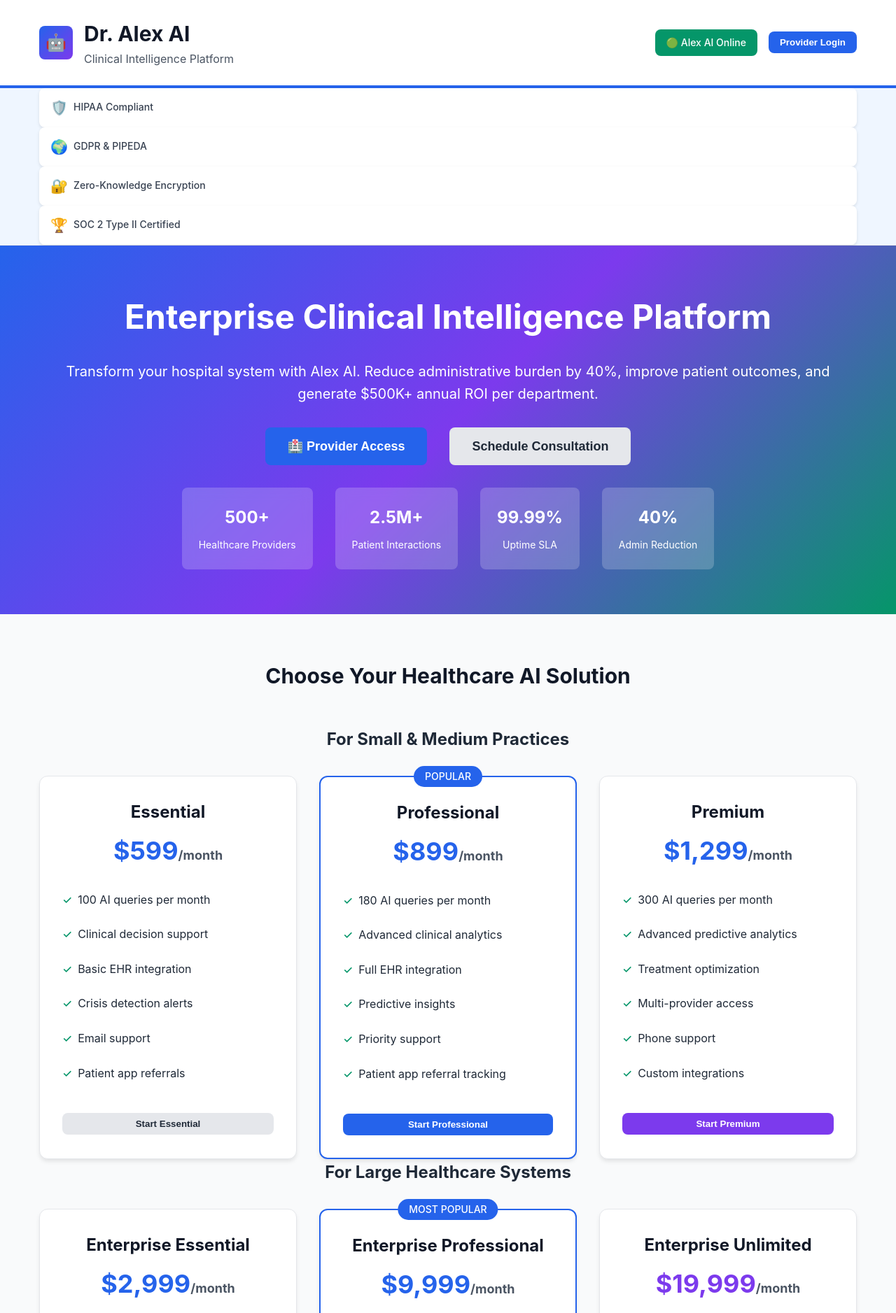
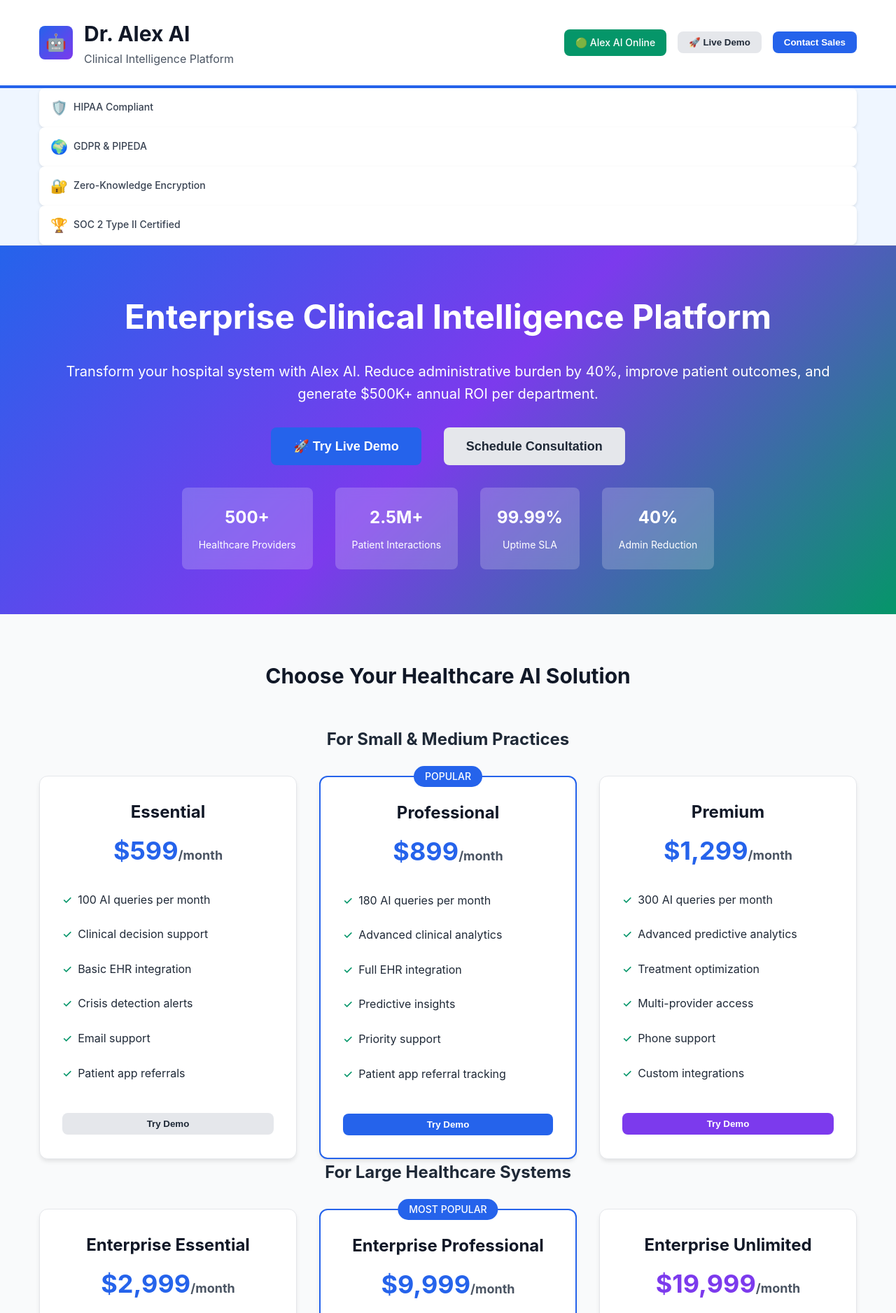
Before and after one commit to jahboukie/dralexai-provider-platform, a website: page public/index.html in a window 1280 px wide. Shown: the top 1877 px of the page at 70% size. Drawn offline with Linux system fonts and the light colour scheme.

Commit message:
Remove authentication barriers for VC demo and prepare fresh Vercel deployment
 Landing Page Updates:
- Removed all login requirements from main landing page
- Changed all CTA buttons to point to live demo instead of login
- Added prominent 'Try Live Demo' buttons throughout
- Created contact section for VC inquiries
- Updated pricing tiers to showcase demo access

 Deployment Preparation:
- Updated vercel.json with new deployment name 'dralexai-platform-v2'
- Added environment variables configuration
- Added deployment scripts to package.json
- Configured for fresh deployment to avoid caching issues

 VC-Friendly Features:
- Easy access to platform without authentication barriers
- Professional contact information and sales links
- Live demo access for immediate evaluation
- Enterprise pricing contact options

Ready for fresh Vercel deployment to www.dralexai.com

```diff
--- a/package.json
+++ b/package.json
@@ -16,7 +16,9 @@
     "migrate:status": "node database/migrate.js status",
     "audit:security": "npm audit --audit-level moderate",
     "lint": "eslint . --ext .js",
-    "lint:fix": "eslint . --ext .js --fix"
+    "lint:fix": "eslint . --ext .js --fix",
+    "deploy": "vercel --prod",
+    "deploy:preview": "vercel"
   },
   "keywords": [
     "healthcare",
--- a/public/index.html
+++ b/public/index.html
@@ -23,7 +23,8 @@
                 <div class="status-badge">
                     <span>🟢 Alex AI Online</span>
                 </div>
-                <button class="btn btn-primary" onclick="window.location.href='/login'">Provider Login</button>
+                <button class="btn btn-secondary" onclick="window.location.href='/dashboard'">🚀 Live Demo</button>
+                <button class="btn btn-primary" onclick="scrollToContact()">Contact Sales</button>
             </div>
         </div>
     </header>
@@ -58,10 +59,10 @@
             <h2 class="text-5xl font-bold mb-6">Enterprise Clinical Intelligence Platform</h2>
             <p class="text-xl mb-8">Transform your hospital system with Alex AI. Reduce administrative burden by 40%, improve patient outcomes, and generate $500K+ annual ROI per department.</p>
 
-            <!-- Provider Access CTA -->
+            <!-- Demo Access CTA -->
             <div class="hero-cta mb-8">
-                <button class="btn btn-primary btn-large mr-4" onclick="window.location.href='/login'">
-                    🏥 Provider Access
+                <button class="btn btn-primary btn-large mr-4" onclick="window.location.href='/dashboard'">
+                    🚀 Try Live Demo
                 </button>
                 <button class="btn btn-secondary btn-large" onclick="scrollToContact()">
                     Schedule Consultation
@@ -113,7 +114,7 @@
                                 <li><span class="feature-icon check">✓</span> Email support</li>
                                 <li><span class="feature-icon check">✓</span> Patient app referrals</li>
                             </ul>
-                            <button class="btn btn-secondary" style="width: 100%;" onclick="window.location.href='/login'">Start Essential</button>
+                            <button class="btn btn-secondary" style="width: 100%;" onclick="window.location.href='/dashboard'">Try Demo</button>
                         </div>
                     </div>
 
@@ -131,7 +132,7 @@
                                 <li><span class="feature-icon check">✓</span> Priority support</li>
                                 <li><span class="feature-icon check">✓</span> Patient app referral tracking</li>
                             </ul>
-                            <button class="btn btn-primary" style="width: 100%;" onclick="window.location.href='/login'">Start Professional</button>
+                            <button class="btn btn-primary" style="width: 100%;" onclick="window.location.href='/dashboard'">Try Demo</button>
                         </div>
                     </div>
 
@@ -148,7 +149,7 @@
                                 <li><span class="feature-icon check">✓</span> Phone support</li>
                                 <li><span class="feature-icon check">✓</span> Custom integrations</li>
                             </ul>
-                            <button class="btn btn-purple" style="width: 100%;" onclick="window.location.href='/login'">Start Premium</button>
+                            <button class="btn btn-purple" style="width: 100%;" onclick="window.location.href='/dashboard'">Try Demo</button>
                         </div>
                     </div>
                 </div>
@@ -172,7 +173,7 @@
                                 <li><span class="feature-icon check">✓</span> 24/7 enterprise support</li>
                                 <li><span class="feature-icon check">✓</span> Training & onboarding</li>
                             </ul>
-                            <button class="btn btn-secondary" style="width: 100%;" onclick="window.location.href='/login'">Contact Sales</button>
+                            <button class="btn btn-secondary" style="width: 100%;" onclick="scrollToContact()">Contact Sales</button>
                         </div>
                     </div>
 
@@ -190,7 +191,7 @@
                                 <li><span class="feature-icon check">✓</span> Multi-department deployment</li>
                                 <li><span class="feature-icon check">✓</span> Dedicated account manager</li>
                             </ul>
-                            <button class="btn btn-primary" style="width: 100%;" onclick="window.location.href='/login'">Contact Sales</button>
+                            <button class="btn btn-primary" style="width: 100%;" onclick="scrollToContact()">Contact Sales</button>
                         </div>
                     </div>
 
@@ -207,7 +208,7 @@
                                 <li><span class="feature-icon check">✓</span> Dedicated customer success team</li>
                                 <li><span class="feature-icon check">✓</span> SLA guarantees</li>
                             </ul>
-                            <button class="btn btn-purple" style="width: 100%;" onclick="window.location.href='/login'">Contact Sales</button>
+                            <button class="btn btn-purple" style="width: 100%;" onclick="scrollToContact()">Contact Sales</button>
                         </div>
                     </div>
                 </div>
@@ -521,6 +522,21 @@
         </div>
     </section>
 
+    <!-- Contact Section -->
+    <section class="contact-section bg-blue-600 py-16">
+        <div class="container text-center">
+            <h2 class="text-3xl font-bold text-white mb-4">Ready to See Dr. Alex AI in Action?</h2>
+            <p class="text-blue-100 text-xl mb-8">Schedule a personalized demo with our team or contact us for enterprise pricing</p>
+            <div class="flex justify-center space-x-4">
+                <button class="btn btn-white btn-large" onclick="window.location.href='/dashboard'">🚀 Try Live Demo</button>
+                <button class="btn btn-secondary btn-large" onclick="window.location.href='mailto:contact@dralexai.com?subject=Enterprise Demo Request'">📧 Contact Sales</button>
+            </div>
+            <div class="mt-8 text-blue-100">
+                <p>📧 contact@dralexai.com | 📞 1-800-ALEX-AI | 🌐 www.dralexai.com</p>
+            </div>
+        </div>
+    </section>
+
     <!-- Footer -->
     <footer>
         <div class="container">
```
Also changed, not shown: vercel.json.
